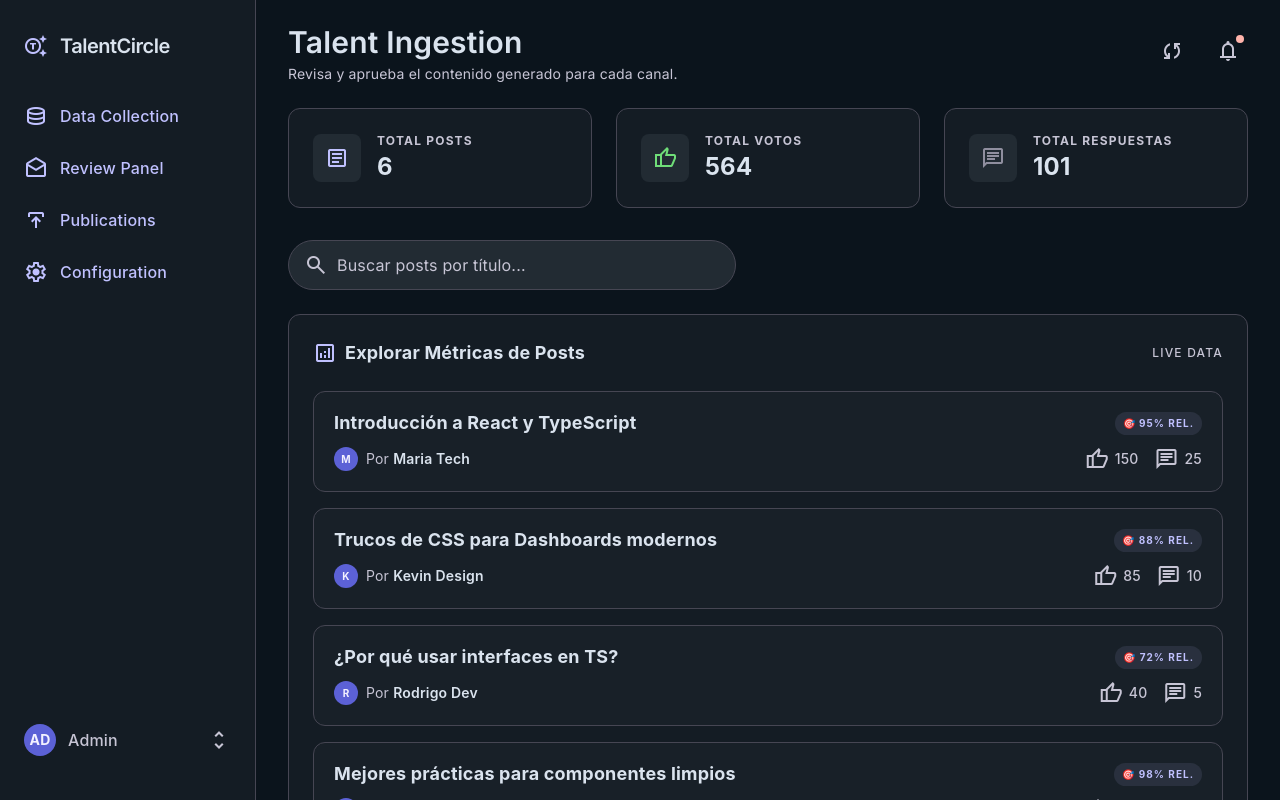
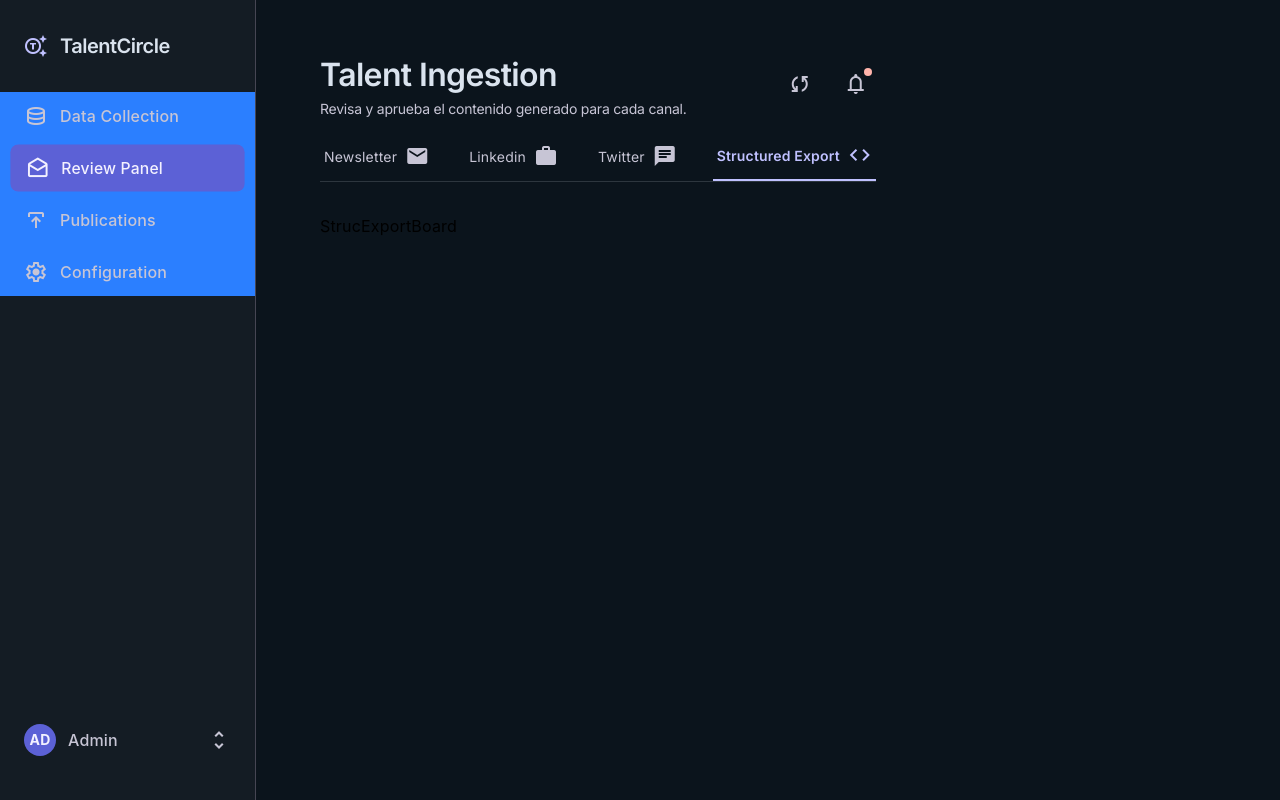
Before and after one commit to No-Country-simulation/S04-26-Equipo-14-Web-App-Development, a React (Vite) app in the folder client/: page /reviewpanel/structured in a window 1280 px wide. Shown: the top 800 px of the page. Built offline with nearby package versions, Linux system fonts and the light colour scheme.

Commit message:
rfr: review panel / sidebar integrated

```diff
--- a/client/src/App.tsx
+++ b/client/src/App.tsx
@@ -1,17 +1,31 @@
 import { Dashboard } from './pages/Dashboard';
+import Layout from './pages/Layout';
 import { Routes, Route } from "react-router-dom"
-
 import Review from './pages/Review';
 
 
 function App() {
+
   return (
     <div className="App">
 
+      <div className="flex min-h-screen bg-background">
 
-        <Dashboard />
-        {/* <Review /> */}
 
+        <Routes>
+          <Route path="/" element=<Layout />>
+
+            <Route path="/datacollection/*" element={<Dashboard />} />
+            <Route path="/reviewpanel/*" element={<Review />} />
+            <Route path="/publications/*" element={<Review />} />
+            <Route path="/configuration/*" element={<Review />} />
+
+          </Route>
+
+        </Routes>
+
+
+      </div>
 
     </div>
   );
--- a/client/src/components/ReviewPanel/ReviewNavBar.tsx
+++ b/client/src/components/ReviewPanel/ReviewNavBar.tsx
@@ -1,7 +1,27 @@
 
 import { NavLink } from "react-router-dom"
+import { useLocation } from "react-router-dom"
+
+
 
 const ReviewNavBar = () => {
+
+    const { pathname } = useLocation();
+    console.log(pathname);
+
+    const base = pathname.split("/").slice(0, 2).join("/");
+
+
+
+
+    const tabs = [
+
+        { path: `${base}/newsletter`, icon: "mail", label: "Newsletter" },
+        { path: `${base}/linkedin`, icon: "work", label: "Linkedin" },
+        { path: `${base}/xtwitter`, icon: "chat", label: "Twitter" },
+        { path: `${base}/structured`, icon: "code", label: "Structured Export" },
+
+    ]
 
 
     const activeClass = "text-primary font-body-md text-body-md font-bold border-b-2 border-primary pb-3 px-1 flex items-center gap-2"
@@ -13,42 +33,15 @@ const ReviewNavBar = () => {
 
         <div className="border-b border-surface-container-highest">
             <nav aria-label="Tabs" className="flex gap-8">
-                <NavLink
-                    to="/newsletter"
-                    className={tabClass}>
 
-                    <span
-                        className="material-symbols-outlined"
-                        style={{ fontVariationSettings: "'FILL' 1, 'wght' 400, 'GRAD' 0, 'opsz' 24" }}>
-
-                        mail
-
-                    </span>
-
-                    Newsletter
-
-                </NavLink>
-
-                <NavLink
-                    to="/linkedin"
-                    className={tabClass}>
-                    <span className="material-symbols-outlined">work</span>
-                    LinkedIn
-                </NavLink>
-
-                <NavLink
-                    to="/xtwitter"
-                    className={tabClass}>
-                    <span className="material-symbols-outlined">chat</span>
-                    Twitter
-                </NavLink>
-
-                <NavLink
-                    to="/structured"
-                    className={tabClass}>
-                    <span className="material-symbols-outlined">code</span>
-                    Structured Export
-                </NavLink>
+                {tabs.map( tab => (
+                    <NavLink key={tab.path} to={tab.path} className={tabClass}>
+                        {tab.label}
+                        <span className="material-symbols-outlined" style={{ fontVariationSettings: "'FILL' 1, 'wght' 400, 'GRAD' 0, 'opsz' 24" }}>
+                            {tab.icon}
+                        </span>
+                    </NavLink>
+                ))}
             </nav>
         </div>
 
--- a/client/src/components/ReviewPanel/ReviewPanel.tsx
+++ b/client/src/components/ReviewPanel/ReviewPanel.tsx
@@ -24,10 +24,10 @@ const ReviewPanel = () => {
                     <ReviewNavBar />
 
                     <Routes>
-                        <Route path="/newsletter" element={<NewsletterBoard />} />
-                        <Route path="/linkedin" element={<LinkedinBoard />} />
-                        <Route path="/xtwitter" element={<TwitterBoard />} />
-                        <Route path="/structured" element={<StrucExportBoard />} />
+                        <Route path="newsletter" element={<NewsletterBoard />} />
+                        <Route path="linkedin" element={<LinkedinBoard />} />
+                        <Route path="xtwitter" element={<TwitterBoard />} />
+                        <Route path="structured" element={<StrucExportBoard />} />
                     </Routes>
                 </main>
             </div>
--- a/client/src/components/Sidebar.tsx
+++ b/client/src/components/Sidebar.tsx
@@ -1,16 +1,17 @@
 
-import { NavLink, type NavLinkProps } from "react-router-dom";
+import { NavLink } from "react-router-dom";
 
 const Sidebar = () => {
+
   const menuItems = [
-    { icon: 'database', label: 'Data Collection', path: "/datacollection", active: true }, //saque active: bool
-    { icon: 'drafts', label: 'Review Panel', path: "/reviewpanel",  active: true },
-    { icon: 'publish', label: 'Publications', path: "/publications", active: true  },
-    { icon: 'settings', label: 'Configuration', path: "/configuration", active: true  },
+    { icon: 'database', label: 'Data Collection', path: "/datacollection" },
+    { icon: 'drafts', label: 'Review Panel', path: "/reviewpanel" },
+    { icon: 'publish', label: 'Publications', path: "/publications" },
+    { icon: 'settings', label: 'Configuration', path: "/configuration" },
   ];
 
-  const activeClass = "bg-primary-container text-on-primary-container scale-[0.98]"
-  const inactiveClass = "text-on-surface-variant hover:bg-surface-variant hover:text-on-surface"
+  const activeClass = `bg-primary-container text-on-primary-container scale-[0.98]`
+  const inactiveClass = `text-on-surface-variant hover:bg-surface-variant hover:text-on-surface`
 
 
   return (
@@ -31,22 +32,31 @@ const Sidebar = () => {
           </div>
 
           {/* Navigation Items */}
-          <div className="flex flex-col gap-1 px-2">
+          <div className="flex flex-col gap-1 px-2 bg-blue-500">
             {menuItems.map((item) => (
 
 
               <NavLink
                 key={item.label}
                 to={item.path}
-                className={`flex items-center gap-3 px-4 py-3 rounded-lg
-      transition-all duration-200 ${({ isActive }: { isActive: boolean; isPending: boolean; isTransitioning: boolean }) =>
-                    isActive ? activeClass : inactiveClass}`}
+                className={({ isActive }) =>
+                  `flex items-center gap-3 px-4 py-3 rounded-lg
+     transition-all duration-200
+     ${isActive ? activeClass : inactiveClass}`
+                }
               >
-                <span className={`material-symbols-outlined ${ item.active ?
-                  'icon-filled' : ''}`}>
-                  {item.icon}
-                </span>
-                <span className="font-medium">{item.label}</span>
+                {({ isActive }) => (
+                  <>
+                    <span
+                      className={`material-symbols-outlined ${isActive ? "icon-filled" : ""
+                        }`}
+                    >
+                      {item.icon}
+                    </span>
+
+                    <span className="font-medium">{item.label}</span>
+                  </>
+                )}
               </NavLink>
             ))}
           </div>
--- /dev/null
+++ b/client/src/pages/Layout.tsx
@@ -0,0 +1,16 @@
+
+import { Outlet } from "react-router-dom"
+import Sidebar from "../components/Sidebar"
+
+const Layout = () => {
+    return (
+        <div className="flex h-screen bg-background">
+            <Sidebar />
+            <main className="flex-1 overflow-auto p-8">
+                <Outlet />
+            </main>
+        </div>
+    )
+}
+
+export default Layout
```
Also changed, not shown: client/src/components/PostList.tsx (indentation only).
